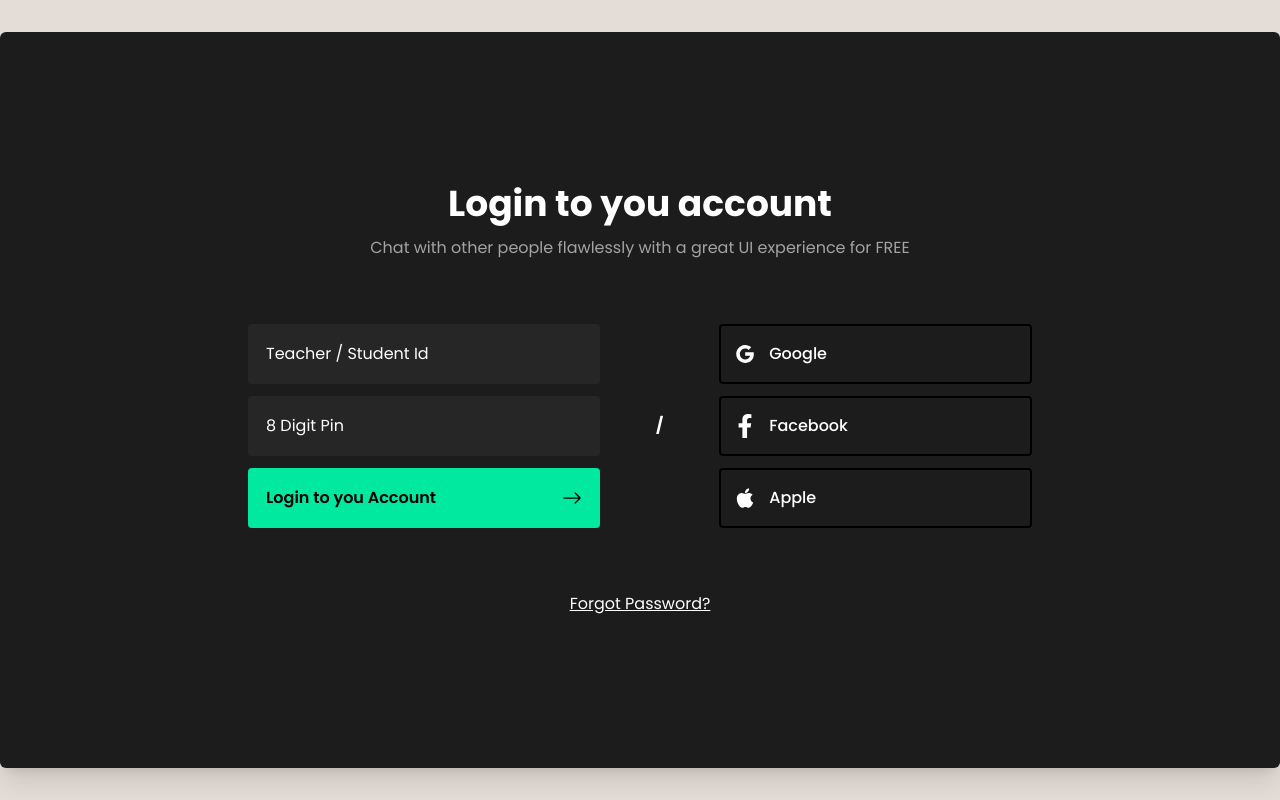
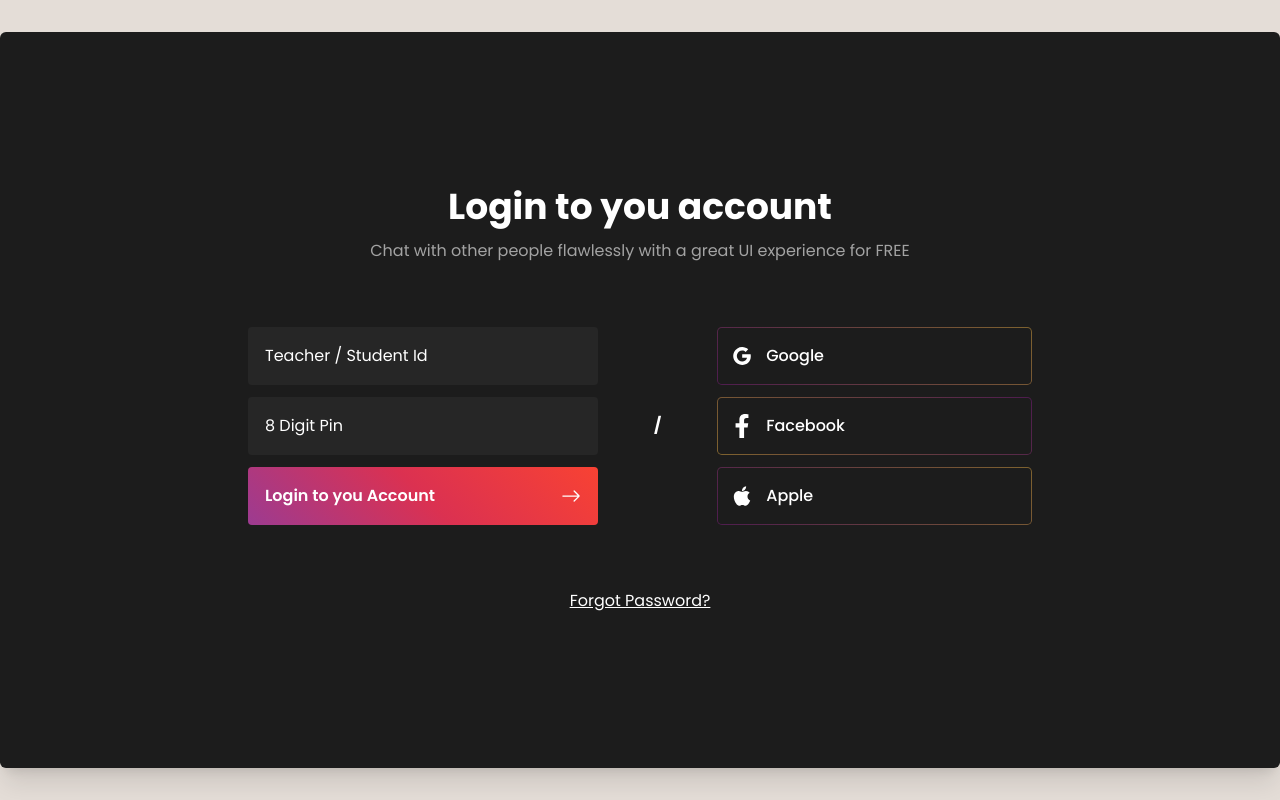
Before and after one commit to KrishnaDhingra/chat-app, a React (Create React App) app: page /signup in a window 1280 px wide. Built offline with nearby package versions, Linux system fonts and the light colour scheme.

Commit message:
Setting linear backgound of the button and the borders of the buttons

```diff
--- a/src/components/signup/signup-credentials.js
+++ b/src/components/signup/signup-credentials.js
@@ -12,20 +12,20 @@ export default function SignupCredentials() {
             <input
             placeholder="Teacher / Student Id"
             type="text"
-            className="rounded text-primary border-2 px-4 py-4 border-loginInput placeholder:text-primary outline-none bg-logininputBg focus:border-focus"
+            className="rounded text-primary border-[1.4px] px-4 py-4 border-loginInput placeholder:text-primary outline-none bg-logininputBg focus:border-focus"
             onChange={(e) => setId(e.target.value)}
             value={id}/>
 
             <input
             placeholder="8 Digit Pin"
             type="password"
-            className="rounded text-primary border-2 px-4 py-4 border-loginInput outline-none bg-logininputBg placeholder:text-primary focus:border-focus"
+            className="rounded text-primary border-[1.4px] px-4 py-4 border-loginInput outline-none bg-logininputBg placeholder:text-primary focus:border-focus"
             onChange={(e) => setPin(e.target.value)}
             value={pin}/>
 
             <button
             type='submit'
-            className="flex justify-between items-center bg-[#00E99F] rounded px-4 py-4 border-2 border-transparent font-semibold text-left"
+            className="text-primary signup-submit-button flex justify-between items-center bg-[#00E99F] rounded px-4 py-4 border-[1.4px] border-transparent font-semibold text-left"
             >Login to you Account <BsArrowRight className="text-xl"/></button>
         </form>
     )
--- a/src/components/signup/signup-platforms.js
+++ b/src/components/signup/signup-platforms.js
@@ -8,15 +8,15 @@ export default function SignupPlatforms() {
         <section className="w-full sm:w-1/2 flex flex-col gap-3">
             <button
                 type='submit'
-                className="flex text-primary font-medium items-center gap-4 bg-transparent rounded px-4 py-4 border-2 border-black text-left"
+                className="sign-up-platform-button flex text-primary font-medium items-center gap-4 bg-transparent rounded px-4 py-4 border-[1.4px] text-left"
             ><AiOutlineGoogle className="scale-150"/> Google</button>
             <button
                 type='submit'
-                className="flex text-primary items-center gap-4 bg-transparent rounded px-4 py-4 border-2 border-black font-medium text-left"
+                className="sign-up-platform-button sign-up-facebook flex text-primary items-center gap-4 bg-transparent rounded px-4 py-4 border-[1.4px] font-medium text-left"
             ><FaFacebookF className="scale-150"/> Facebook</button>
             <button
                 type='submit'
-                className="flex text-primary items-center gap-4 bg-transparent rounded px-4 py-4 border-2 border-black font-medium text-left"
+                className="sign-up-platform-button flex text-primary items-center gap-4 bg-transparent rounded px-4 py-4 border-[1.4px] font-medium text-left"
             ><AiFillApple className="scale-150"/> Apple</button>
         </section>
     )
--- a/src/index.css
+++ b/src/index.css
@@ -157,3 +157,17 @@
 .chat-preview:hover{
   background-color: var(--color-chat-preview-hover);
 }
+.sign-up-platform-button{
+  background: linear-gradient(45deg, var(--color-other-user-container), var(--color-other-user-container)) padding-box,
+  linear-gradient(45deg, rgba(128, 28, 128, 0.5), rgba(223, 167, 65, 0.5)) border-box;
+  border-color: transparent;
+  border-width: 1.8px;
+  border-radius: 0.3rem;
+}
+.sign-up-facebook{
+  background: linear-gradient(45deg, var(--color-other-user-container), var(--color-other-user-container)) padding-box,
+  linear-gradient(45deg, rgba(223, 167, 65, 0.5), rgba(128, 28, 128, 0.5)) border-box;
+}
+.signup-submit-button{
+  background: linear-gradient(45deg,#9C3B91, #DB3151, #F84233) border-box;
+}
```
